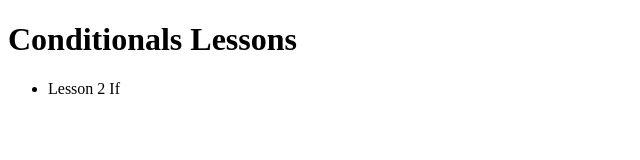
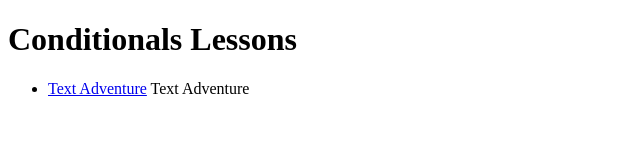
Before and after one commit to Vibesp46/vibesp46.github.io, a plain HTML site: page U5_conditionals/conditionals.html in a window 1280 px wide. Shown: the whole page, without its empty margins (0-640 px from the left). Drawn offline with Linux system fonts and the light colour scheme.

Commit message:
Update conditionals.html

```diff
--- a/U5_conditionals/conditionals.html
+++ b/U5_conditionals/conditionals.html
@@ -8,7 +8,9 @@
 <body>
     <h1>Conditionals Lessons</h1>
     <ul>
-        <li>Lesson 2 If</li>
+        <li>
+            <a href="./5.6 Text Adventure/text_adventure.html">Text Adventure</a> Text Adventure
+        </li>
     </ul>
 </body>
 </html>
```
